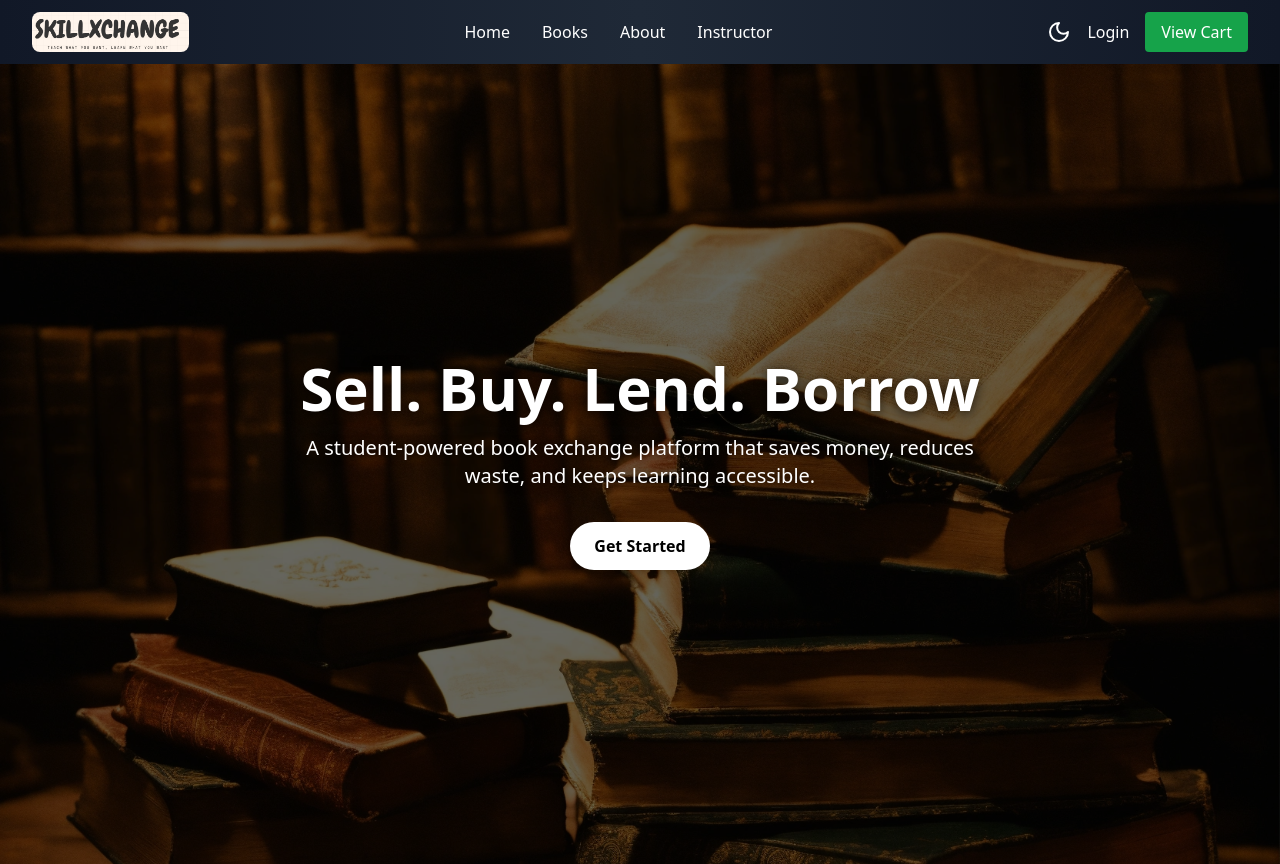
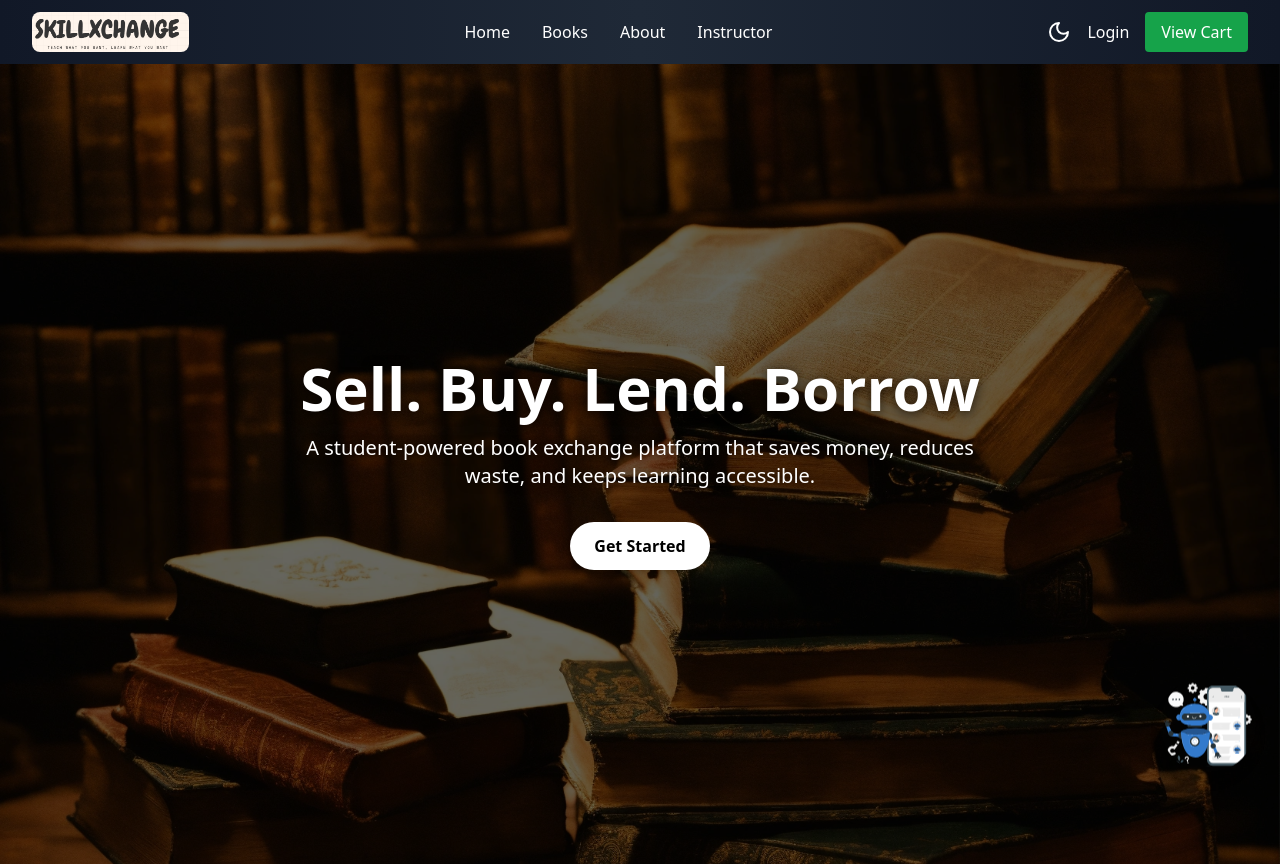
Before and after one commit to verma-riya20/SkillXhange, a React (Vite) app in the folder Frontend/: page /books in a window 1280 px wide. Built offline with nearby package versions, Linux system fonts and the light colour scheme; a web font is replaced by a local one.

Commit message:
chatbot logo

```diff
--- a/Frontend/src/components/Books.jsx
+++ b/Frontend/src/components/Books.jsx
@@ -38,7 +38,17 @@ const Books = () => {
           Get Started
         </motion.button>
       </div>
+      <div className="fixed bottom-6 right-6 z-50 animate-bounce">
+  <img
+    src="/images/chatbot.svg"
+    alt="AI Chatbot"
+    className="w-24 h-24 rounded-full shadow-lg cursor-pointer hover:scale-105 transition"
+    title="Need help? Chat with us!"
+  />
+</div>
+
     </div>
+
   );
 };
 
--- a/Frontend/src/components/Home.jsx
+++ b/Frontend/src/components/Home.jsx
@@ -184,6 +184,15 @@ const EasyStudyHome = () => {
           </div>
         </footer>
       </section>
+      <div className="fixed bottom-6 right-6 z-50 animate-bounce">
+  <img
+    src="/images/chatbot.svg"
+    alt="AI Chatbot"
+    className="w-24 h-24 rounded-full shadow-lg cursor-pointer hover:scale-105 transition"
+    title="Need help? Chat with us!"
+  />
+</div>
+
     </>
   );
 };
```
Also changed, not shown: Frontend/public/images/chatbot.svg (added).
